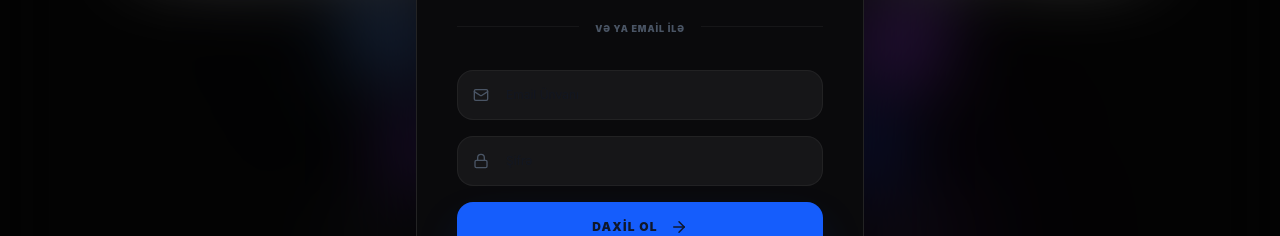
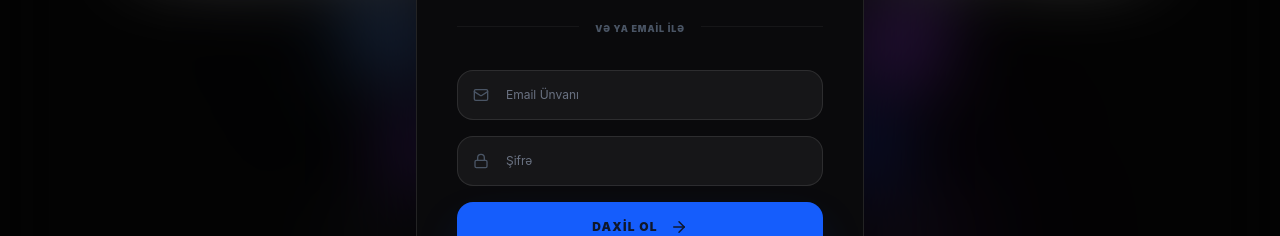
Before and after one commit to Enjoyer09/BahAI-Agent, a React (Vite) app in the folder frontend/: page / in a window 1280 px wide. Both pictures are taken after a click on the button "Giriş Et". Shown: the part 338-574 px from the top of the page. Built offline with nearby package versions, Linux system fonts and the light colour scheme.

Commit message:
Update AuthModal.tsx

```diff
--- a/frontend/src/components/auth/AuthModal.tsx
+++ b/frontend/src/components/auth/AuthModal.tsx
@@ -74,13 +74,13 @@ export default function AuthModal({ isOpen, onClose }: AuthModalProps) {
           <div className="grid grid-cols-2 gap-4 mb-8">
             <button
               onClick={() => alert('GitHub girişi tezliklə aktiv olacaq!')}
-              className="flex items-center justify-center gap-3 px-4 py-3 bg-white/5 border border-white/5 rounded-2xl text-[10px] font-black uppercase tracking-widest hover:bg-white/10 hover:border-white/10 transition-all active:scale-95"
+              className="flex items-center justify-center gap-3 px-4 py-3 bg-white/5 border border-white/10 rounded-2xl text-[10px] font-black uppercase tracking-widest text-white hover:bg-white/10 hover:border-white/20 transition-all active:scale-95"
             >
               <Github size={16} /> GitHub
             </button>
             <button
               onClick={() => alert('Google girişi tezliklə aktiv olacaq!')}
-              className="flex items-center justify-center gap-3 px-4 py-3 bg-white/5 border border-white/5 rounded-2xl text-[10px] font-black uppercase tracking-widest hover:bg-white/10 hover:border-white/10 transition-all active:scale-95"
+              className="flex items-center justify-center gap-3 px-4 py-3 bg-white/5 border border-white/10 rounded-2xl text-[10px] font-black uppercase tracking-widest text-white hover:bg-white/10 hover:border-white/20 transition-all active:scale-95"
             >
               Google
             </button>
@@ -98,7 +98,7 @@ export default function AuthModal({ isOpen, onClose }: AuthModalProps) {
                 <input
                   type="text" required value={name} onChange={e => setName(e.target.value)}
                   placeholder="Adınız və Soyadınız"
-                  className="w-full bg-white/5 border border-white/5 rounded-2xl px-12 py-4 text-xs focus:outline-none focus:border-blue-500/50 transition-all"
+                  className="w-full bg-white/5 border border-white/10 rounded-2xl px-12 py-4 text-xs text-white placeholder-gray-500 focus:outline-none focus:border-blue-500/50 transition-all"
                 />
               </div>
             )}
@@ -107,7 +107,7 @@ export default function AuthModal({ isOpen, onClose }: AuthModalProps) {
               <input
                 type="email" required value={email} onChange={e => setEmail(e.target.value)}
                 placeholder="Email Ünvanı"
-                className="w-full bg-white/5 border border-white/5 rounded-2xl px-12 py-4 text-xs focus:outline-none focus:border-blue-500/50 transition-all"
+                className="w-full bg-white/5 border border-white/10 rounded-2xl px-12 py-4 text-xs text-white placeholder-gray-500 focus:outline-none focus:border-blue-500/50 transition-all"
               />
             </div>
             <div className="relative group">
@@ -115,7 +115,7 @@ export default function AuthModal({ isOpen, onClose }: AuthModalProps) {
               <input
                 type="password" required value={password} onChange={e => setPassword(e.target.value)}
                 placeholder="Şifrə"
-                className="w-full bg-white/5 border border-white/5 rounded-2xl px-12 py-4 text-xs focus:outline-none focus:border-blue-500/50 transition-all"
+                className="w-full bg-white/5 border border-white/10 rounded-2xl px-12 py-4 text-xs text-white placeholder-gray-500 focus:outline-none focus:border-blue-500/50 transition-all"
               />
             </div>
 
```
